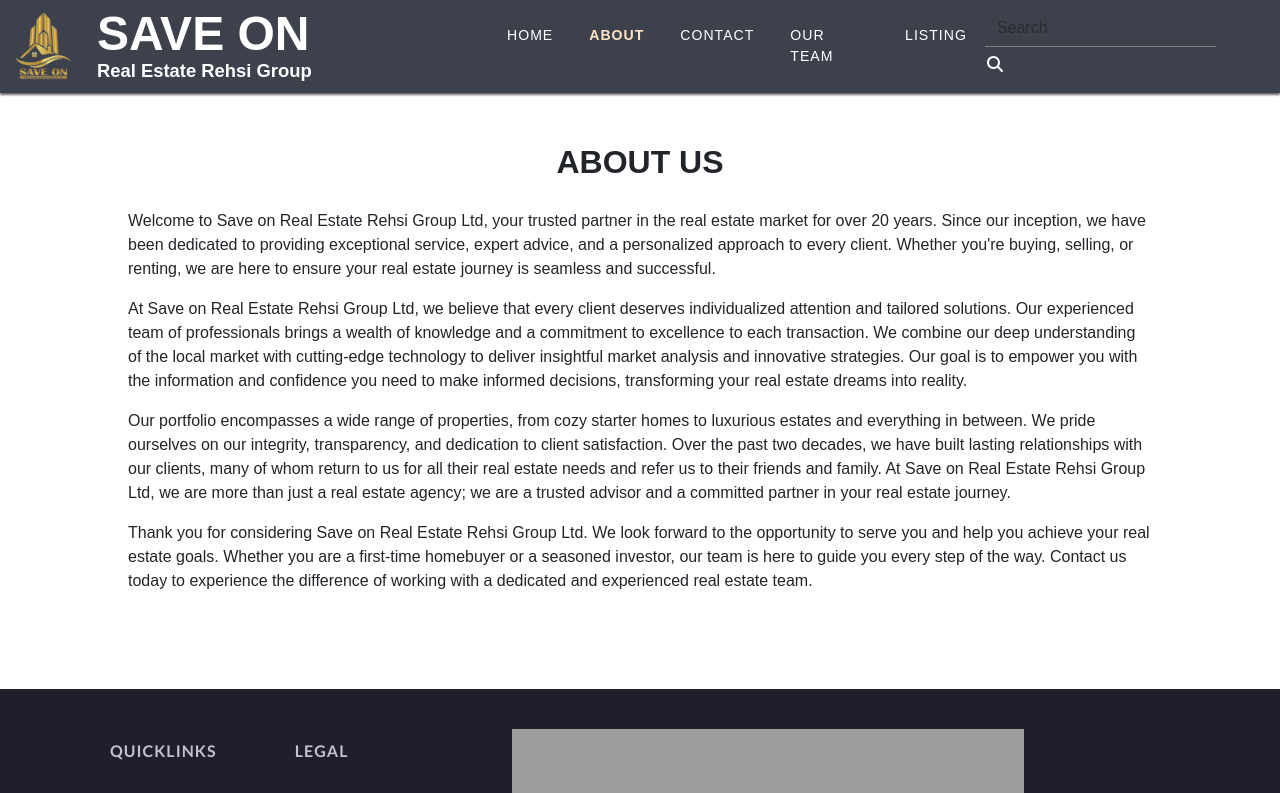
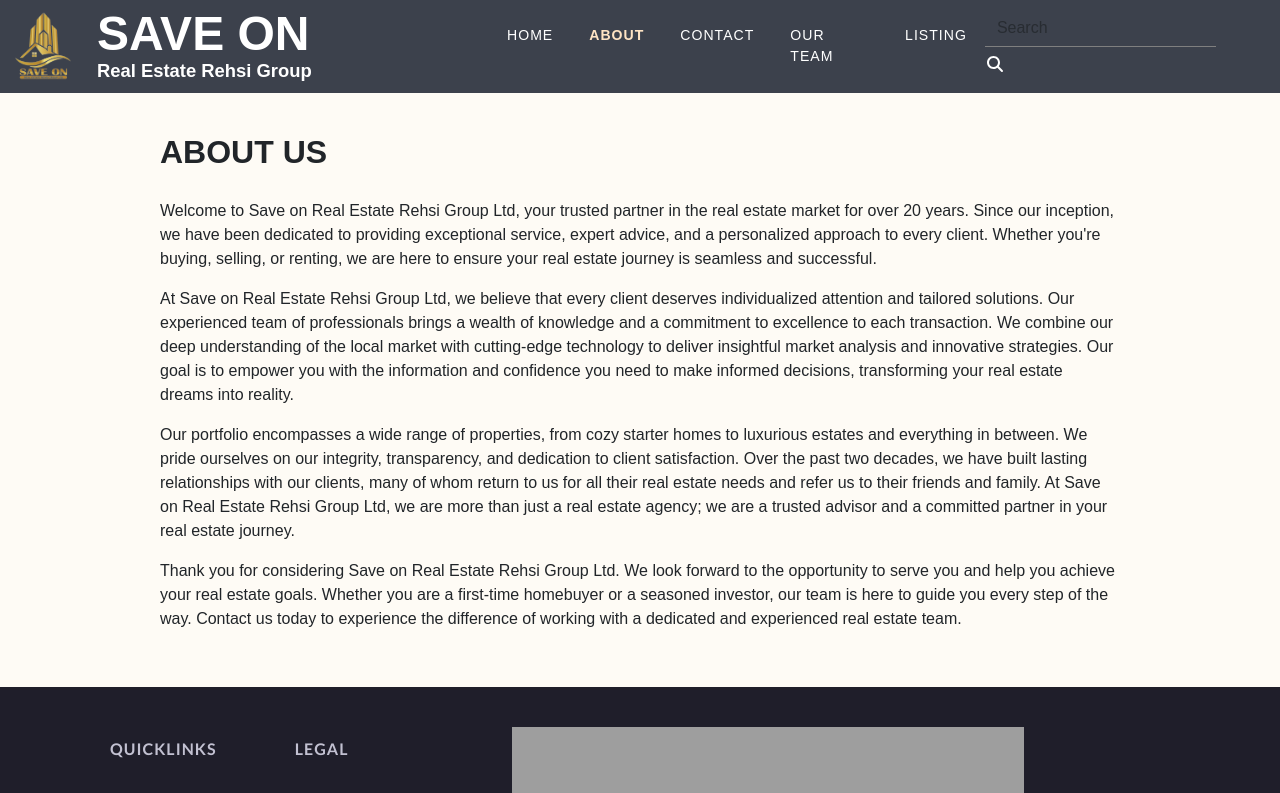
Before and after one commit to rsahilt/saveonrealestate, a React (Vite) app: page /about in a window 1280 px wide. Shown: the top 793 px of the page. Built offline with nearby package versions, Linux system fonts and the light colour scheme; grey boxes are pictures that could not be loaded.

Commit message:
bg colors fixed

```diff
--- a/src/Pages/AboutPage.css
+++ b/src/Pages/AboutPage.css
@@ -1,9 +1,9 @@
 .about-section{
-    margin: 10px auto 40px auto;
-    width: 80%;
+    margin: 0 auto;
+    width: 100%;
     display: flex;
     flex-direction: column;
-    background-color: white;
+    padding: 40px;
 }
 
 .about-heading{
@@ -12,3 +12,8 @@
     font-size: 2em;
     padding-bottom: 20px;
 }
+
+.about-text{
+    margin: 0 auto;
+    width: 80%;
+}
--- a/src/Pages/AboutPage.jsx
+++ b/src/Pages/AboutPage.jsx
@@ -8,14 +8,16 @@ const AboutPage = () => {
         <Header />
 
         <section className="about-section">
-        <h1 className='about-heading'>About Us</h1>
-        <p>Welcome to Save on Real Estate Rehsi Group Ltd, your trusted partner in the real estate market for over 20 years. Since our inception, we have been dedicated to providing exceptional service, expert advice, and a personalized approach to every client. Whether you're buying, selling, or renting, we are here to ensure your real estate journey is seamless and successful.</p>
+          <div className="about-text">
+            <h1 className='about-heading'>About Us</h1>
+            <p>Welcome to Save on Real Estate Rehsi Group Ltd, your trusted partner in the real estate market for over 20 years. Since our inception, we have been dedicated to providing exceptional service, expert advice, and a personalized approach to every client. Whether you're buying, selling, or renting, we are here to ensure your real estate journey is seamless and successful.</p>
 
-          <p>At Save on Real Estate Rehsi Group Ltd, we believe that every client deserves individualized attention and tailored solutions. Our experienced team of professionals brings a wealth of knowledge and a commitment to excellence to each transaction. We combine our deep understanding of the local market with cutting-edge technology to deliver insightful market analysis and innovative strategies. Our goal is to empower you with the information and confidence you need to make informed decisions, transforming your real estate dreams into reality.</p>
+            <p>At Save on Real Estate Rehsi Group Ltd, we believe that every client deserves individualized attention and tailored solutions. Our experienced team of professionals brings a wealth of knowledge and a commitment to excellence to each transaction. We combine our deep understanding of the local market with cutting-edge technology to deliver insightful market analysis and innovative strategies. Our goal is to empower you with the information and confidence you need to make informed decisions, transforming your real estate dreams into reality.</p>
 
-          <p>Our portfolio encompasses a wide range of properties, from cozy starter homes to luxurious estates and everything in between. We pride ourselves on our integrity, transparency, and dedication to client satisfaction. Over the past two decades, we have built lasting relationships with our clients, many of whom return to us for all their real estate needs and refer us to their friends and family. At Save on Real Estate Rehsi Group Ltd, we are more than just a real estate agency; we are a trusted advisor and a committed partner in your real estate journey.</p>
+            <p>Our portfolio encompasses a wide range of properties, from cozy starter homes to luxurious estates and everything in between. We pride ourselves on our integrity, transparency, and dedication to client satisfaction. Over the past two decades, we have built lasting relationships with our clients, many of whom return to us for all their real estate needs and refer us to their friends and family. At Save on Real Estate Rehsi Group Ltd, we are more than just a real estate agency; we are a trusted advisor and a committed partner in your real estate journey.</p>
 
-          <p>Thank you for considering Save on Real Estate Rehsi Group Ltd. We look forward to the opportunity to serve you and help you achieve your real estate goals. Whether you are a first-time homebuyer or a seasoned investor, our team is here to guide you every step of the way. Contact us today to experience the difference of working with a dedicated and experienced real estate team.</p>
+            <p>Thank you for considering Save on Real Estate Rehsi Group Ltd. We look forward to the opportunity to serve you and help you achieve your real estate goals. Whether you are a first-time homebuyer or a seasoned investor, our team is here to guide you every step of the way. Contact us today to experience the difference of working with a dedicated and experienced real estate team.</p>
+          </div>
         </section>
 
         <Footer />
--- a/src/Pages/ContactPage.css
+++ b/src/Pages/ContactPage.css
@@ -1,10 +1,14 @@
 .contact-section{
-    margin: 0px auto 50px auto;
-    width: 80%;
+    margin: 0 auto;
+    width: 100%;
     display: flex;
     flex-direction: column;
-    background-color: white;
-    margin-top: 20px;
+}
+
+.contact-form-container{
+    margin: 0 auto;
+    width: 80%;
+    margin-bottom: 70px;
 }
 
 .feedback-form{
--- a/src/Pages/ContactPage.jsx
+++ b/src/Pages/ContactPage.jsx
@@ -11,6 +11,7 @@ const ContactPage = () => {
         <Header />
 
         <section className="contact-section">
+          <div className='contact-form-container'>
             <h1 className='feedback-heading'>Get In Touch</h1>
             <p className='feedback-span'>Send us your message, feedback or ask us your queries</p>
             <Form className='feedback-form'>
@@ -34,8 +35,9 @@ const ContactPage = () => {
                 Send Message
               </Button>
             </Form>
+            </div>
+          </section>
 
-        </section>
 
         <Footer />
     </>
```
Lines whose indentation alone changed are shown as unchanged.
